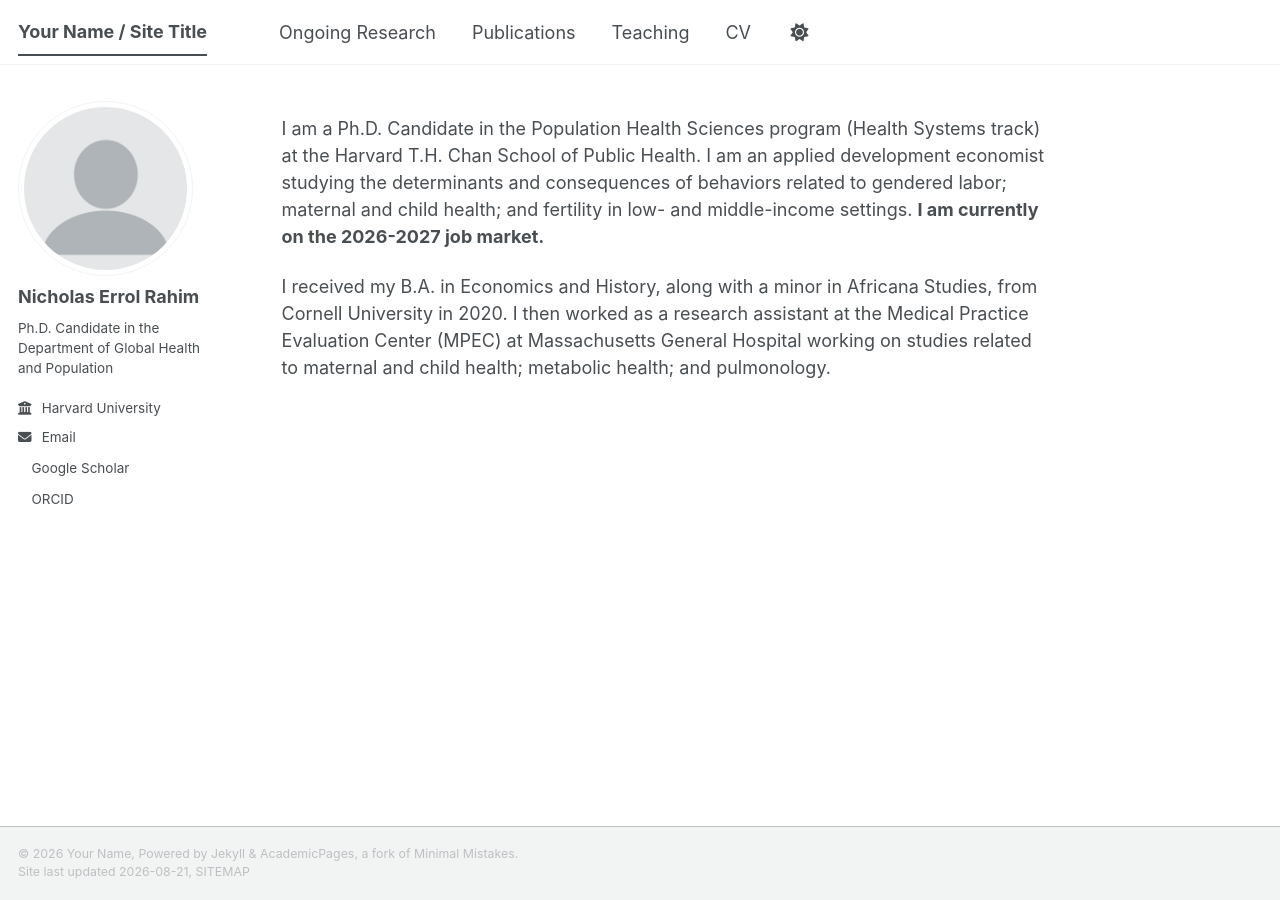
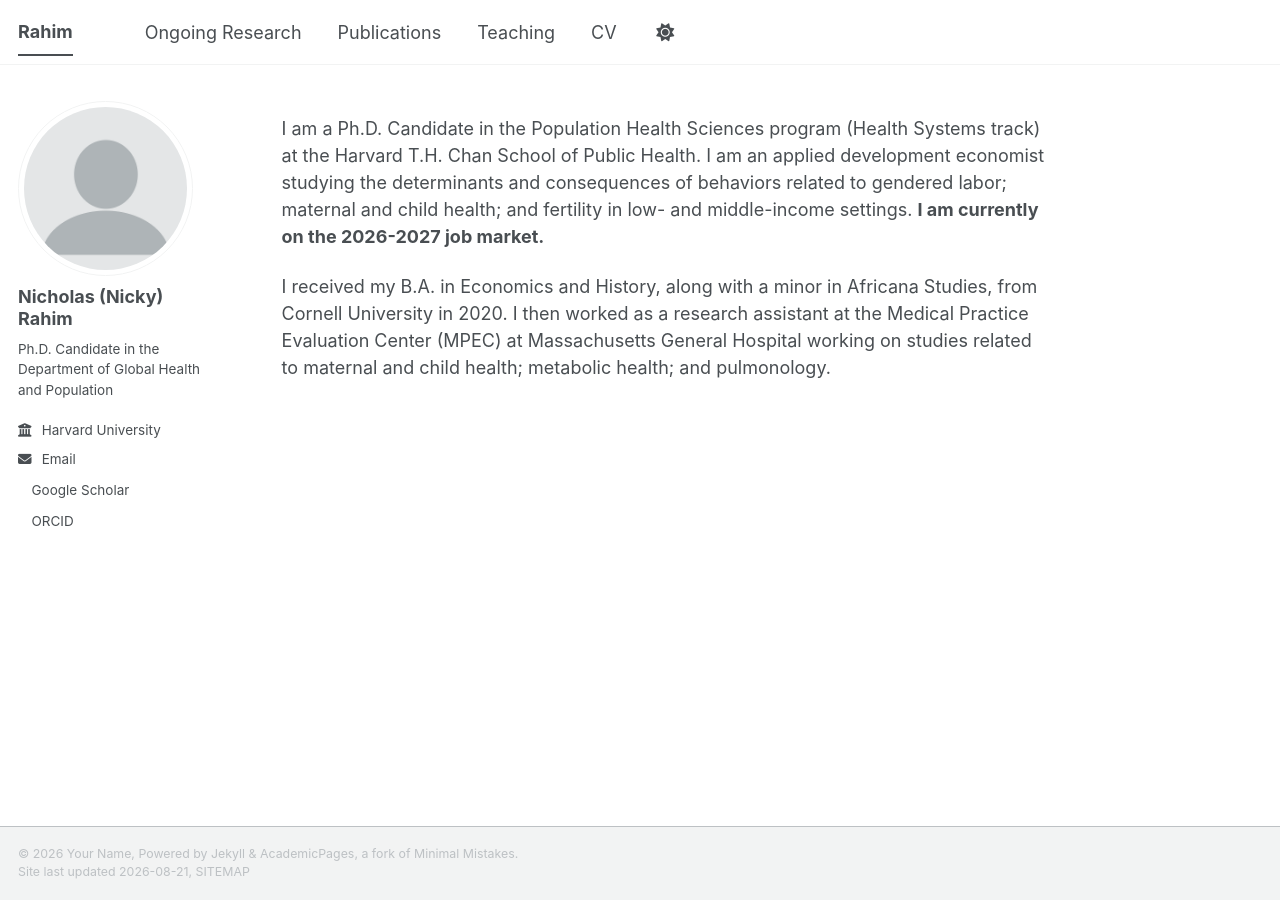
Before and after one commit to nicholasrahim/nicholasrahim.github.io, a Jekyll site: the page built from _pages/about.md, in a window 1280 px wide. Built offline with Jekyll 4.4.1, drawn with Linux system fonts in a browser that asks for light colours; a style sheet for code colours, icons or effects is not loaded.

Commit message:
Update site title, description, and author name

```diff
--- a/_config.yml
+++ b/_config.yml
@@ -9,14 +9,14 @@
 # Basic Site Settings
 locale                   : "en-US"
 site_theme               : "default" # The available themes options are "default", "air", "sunrise", "mint", "dirt" and "contrast"
-title                    : "Your Name / Site Title"
+title                    : "Rahim"
 title_separator          : "-"
 name                     : &name "Your Name"
-description              : &description "Your Name's academic portfolio"   # Update this with a general description of your site, this is the default if not overridden by a page
-url                      : https://academicpages.github.io # The base hostname & protocol for your site e.g. "https://[your GitHub username].github.io",
+description              : &description "Nicky's academic portfolio"   # Update this with a general description of your site, this is the default if not overridden by a page
+url                      : https://nicholasrahim.github.io # The base hostname & protocol for your site e.g. "https://[your GitHub username].github.io",
                                                            # or if you already have some other page hosted on Github then use "https://[your GitHub username].github.io/[Your Repo Name]"
 baseurl                  : "" # the subpath of your site, e.g. "/blog"
-repository               : "academicpages/academicpages.github.io"
+repository               : "nicholasrahim/nicholasrahim.github.io"
 
 # Site Author - The following control what appear as part of the author content on the side bar.
 #               If a field is blank the icon and link will not appear, otherwise it will be shown.
@@ -24,7 +24,7 @@ repository               : "academicpages/academicpages.github.io"
 author:
   # Biographic information
   avatar           : "profile.png"
-  name             : "Nicholas Errol Rahim"
+  name             : "Nicholas (Nicky) Rahim"
   bio              : "Ph.D. Candidate in the Department of Global Health and Population"
   employer         : "Harvard University"
   uri              : # URL
```
